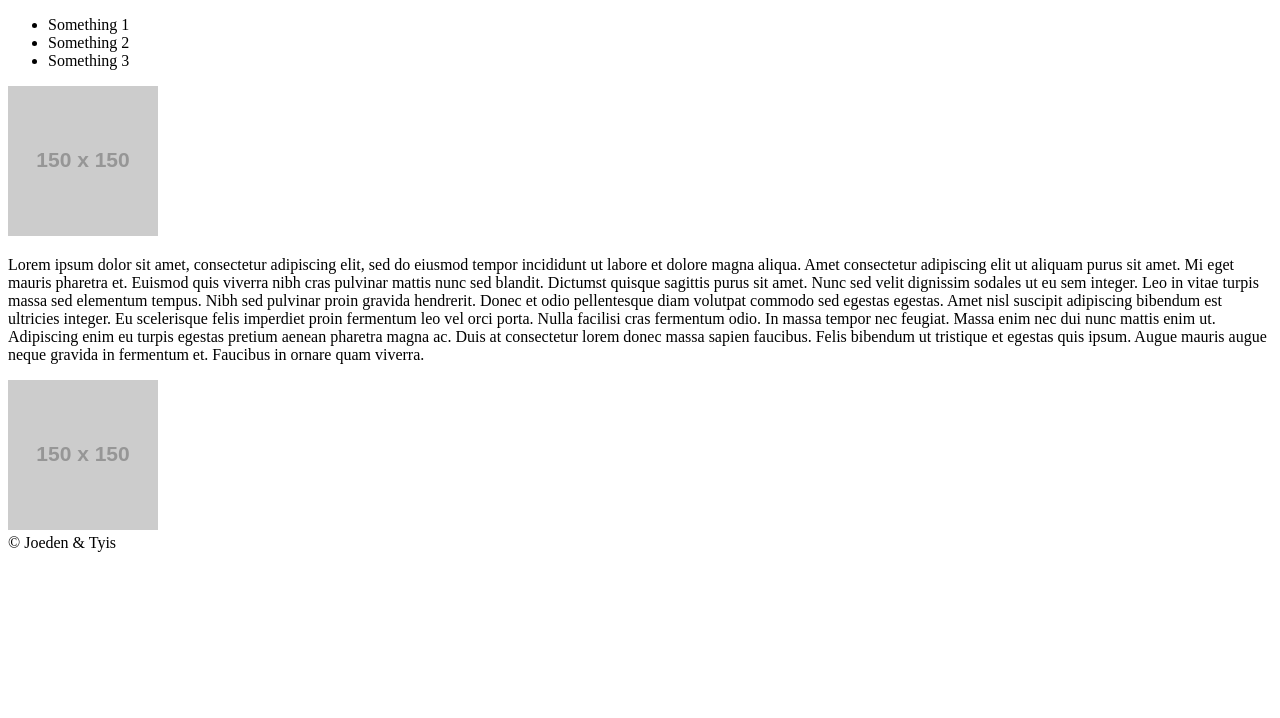
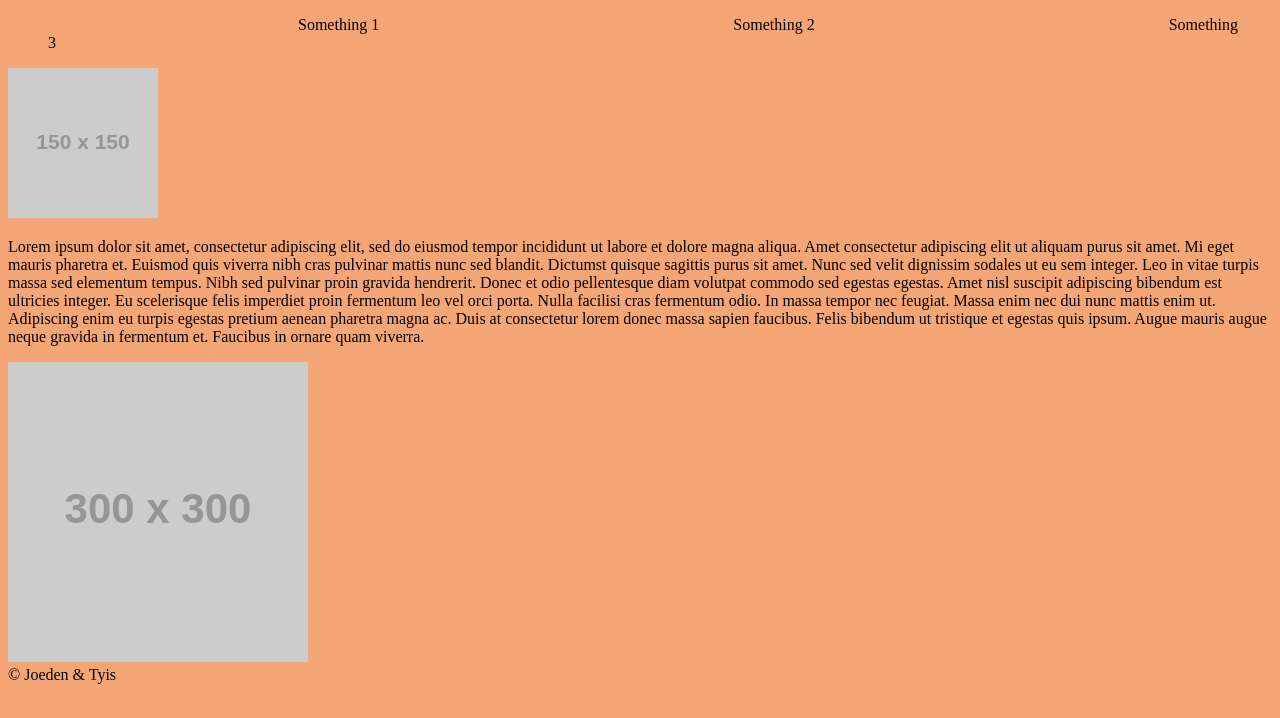
Before and after one commit to Tyis201/VS-Code-Project, a plain HTML site: page index.html in a window 1280 px wide. Drawn offline with Linux system fonts and the light colour scheme; placeholder pictures from the web are drawn by us.

Commit message:
did style.css and added sources plus css reset

```diff
--- a/index.html
+++ b/index.html
@@ -4,6 +4,7 @@
     <meta charset="UTF-8">
     <meta http-equiv="X-UA-Compatible" content="IE=edge">
     <meta name="viewport" content="width=device-width, initial-scale=1.0">
+    <link rel="stylesheet" href="style.css">
     <title>Document</title>
 </head>
 <body>
@@ -17,7 +18,7 @@
     <main>
         <img src="https://via.placeholder.com/150">
     <p>Lorem ipsum dolor sit amet, consectetur adipiscing elit, sed do eiusmod tempor incididunt ut labore et dolore magna aliqua. Amet consectetur adipiscing elit ut aliquam purus sit amet. Mi eget mauris pharetra et. Euismod quis viverra nibh cras pulvinar mattis nunc sed blandit. Dictumst quisque sagittis purus sit amet. Nunc sed velit dignissim sodales ut eu sem integer. Leo in vitae turpis massa sed elementum tempus. Nibh sed pulvinar proin gravida hendrerit. Donec et odio pellentesque diam volutpat commodo sed egestas egestas. Amet nisl suscipit adipiscing bibendum est ultricies integer. Eu scelerisque felis imperdiet proin fermentum leo vel orci porta. Nulla facilisi cras fermentum odio. In massa tempor nec feugiat. Massa enim nec dui nunc mattis enim ut. Adipiscing enim eu turpis egestas pretium aenean pharetra magna ac. Duis at consectetur lorem donec massa sapien faucibus. Felis bibendum ut tristique et egestas quis ipsum. Augue mauris augue neque gravida in fermentum et. Faucibus in ornare quam viverra.</p>
-    <img src="https://via.placeholder.com/150">
+    <img src="https://via.placeholder.com/300">
 
 </main>
 <footer>
--- a/style.css
+++ b/style.css
@@ -0,0 +1,9 @@
+nav ul li {
+    display:inline;
+        text-align: center;
+    padding: 100px;
+    margin-left: 150px;
+    }
+   body {
+       background-color: #F5A676;
+   }
```
Also changed, not shown: 1 other file.
